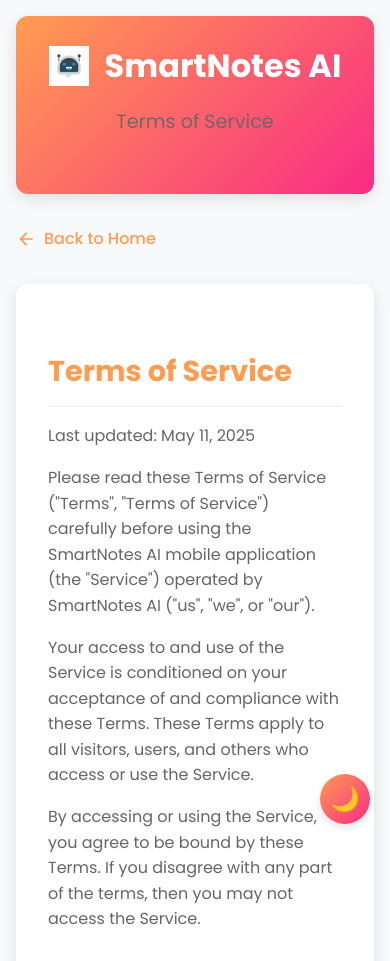
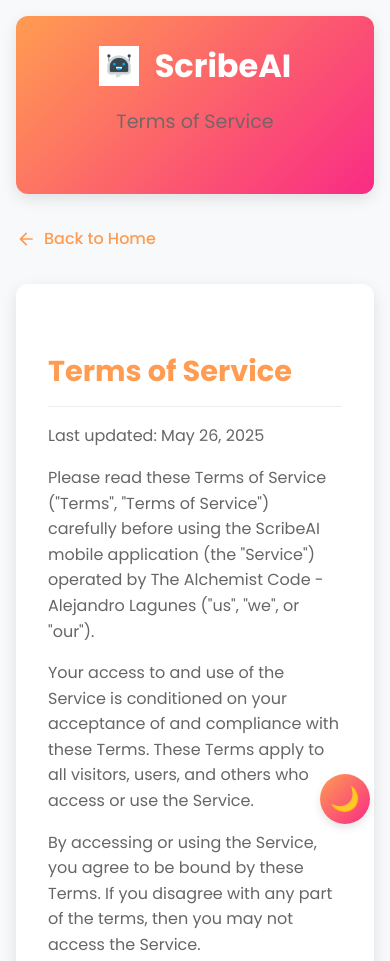
Before and after one commit to Alekla0126/InstaNotes-Website, a plain HTML site: page terms.html in a window 390 px wide. Shown: the top 961 px of the page. Drawn offline with Linux system fonts and the light colour scheme.

Commit message:
Updating the name

```diff
--- a/terms.html
+++ b/terms.html
@@ -3,7 +3,7 @@
 <head>
     <meta charset="UTF-8">
     <meta name="viewport" content="width=device-width, initial-scale=1.0">
-    <title>Terms of Service - SmartNotes AI</title>
+    <title>Terms of Service - ScribeAI</title>
     <link rel="stylesheet" href="styles.css">
     <link rel="preconnect" href="https://fonts.googleapis.com">
     <link rel="preconnect" href="https://fonts.gstatic.com" crossorigin>
@@ -14,8 +14,8 @@
     <div class="container">
         <header>
             <div class="logo-container">
-                <img src="assets/logo.png" alt="SmartNotes AI Logo" class="logo">
-                <h1>SmartNotes AI</h1>
+                <img src="assets/logo.png" alt="ScribeAI Logo" class="logo">
+                <h1>ScribeAI</h1>
             </div>
             <p class="tagline">Terms of Service</p>
         </header>
@@ -29,8 +29,8 @@
 
         <div class="content-container">
             <h2>Terms of Service</h2>
-            <p>Last updated: May 11, 2025</p>
-            <p>Please read these Terms of Service ("Terms", "Terms of Service") carefully before using the SmartNotes AI mobile application (the "Service") operated by SmartNotes AI ("us", "we", or "our").</p>
+            <p>Last updated: May 26, 2025</p>
+            <p>Please read these Terms of Service ("Terms", "Terms of Service") carefully before using the ScribeAI mobile application (the "Service") operated by The Alchemist Code - Alejandro Lagunes ("us", "we", or "our").</p>
             <p>Your access to and use of the Service is conditioned on your acceptance of and compliance with these Terms. These Terms apply to all visitors, users, and others who access or use the Service.</p>
             <p>By accessing or using the Service, you agree to be bound by these Terms. If you disagree with any part of the terms, then you may not access the Service.</p>
 
@@ -47,13 +47,13 @@
 
             <p>At the end of each period, your subscription will automatically renew under the same conditions unless you cancel it or we cancel it.</p>
             <p>You may cancel your subscription either through your online account management or by contacting our customer support team.</p>
-            <p>SmartNotes AI reserves the right to change subscription fees. We will provide notice of any price change at least 30 days in advance. By continuing to use the Service after those 30 days, you accept the new prices.</p>
+            <p>ScribeAI reserves the right to change subscription fees. We will provide notice of any price change at least 30 days in advance. By continuing to use the Service after those 30 days, you accept the new prices.</p>
 
             <h2>2. Free Trial</h2>
-            <p>SmartNotes AI may, at its sole discretion, offer a Premium Subscription with a free trial for a limited period of time.</p>
+            <p>ScribeAI may, at its sole discretion, offer a Premium Subscription with a free trial for a limited period of time.</p>
             <p>You may be required to enter your billing information to sign up for the free trial.</p>
             <p>If you do not cancel the subscription before the free trial period ends, we will automatically charge the subscription fee for the type of subscription you selected.</p>
-            <p>At any time and without notice, SmartNotes AI reserves the right to modify the terms and conditions of the free trial offer or to cancel it entirely.</p>
+            <p>At any time and without notice, ScribeAI reserves the right to modify the terms and conditions of the free trial offer or to cancel it entirely.</p>
 
             <h2>3. Content</h2>
             <p>Our Service allows you to post, share, store, and otherwise make available certain information, text, or material ("Content").</p>
@@ -66,9 +66,9 @@
             <ul>
                 <li>In any way that violates any applicable national or international law or regulation.</li>
                 <li>To transmit, or procure the sending of, any advertising or promotional material, including any "junk mail", "chain letter," "spam," or any other similar solicitation.</li>
-                <li>To impersonate or attempt to impersonate SmartNotes AI, a company employee, another user, or any other person or entity.</li>
+                <li>To impersonate or attempt to impersonate ScribeAI, The Alchemist Code - Alejandro Lagunes, a company employee, another user, or any other person or entity.</li>
                 <li>In any way that infringes upon the rights of others, or in any way is illegal, threatening, fraudulent, or harmful.</li>
-                <li>To engage in any other conduct that restricts or inhibits anyone's use or enjoyment of the Service, or which may harm SmartNotes AI or users of the Service or expose them to liability.</li>
+                <li>To engage in any other conduct that restricts or inhibits anyone's use or enjoyment of the Service, or which may harm ScribeAI, The Alchemist Code - Alejandro Lagunes, or users of the Service or expose them to liability.</li>
             </ul>
 
             <h2>5. Termination</h2>
@@ -76,7 +76,7 @@
             <p>Upon termination, your right to use the Service will immediately cease. If you wish to terminate your account, you may simply discontinue using the Service or contact us to request account deletion.</p>
 
             <h2>6. Limitation of Liability</h2>
-            <p>In no event shall SmartNotes AI, nor its directors, employees, partners, agents, suppliers, or affiliates, be liable for any indirect, incidental, special, consequential, or punitive damages, including without limitation, loss of profits, data, use, goodwill, or other intangible losses, resulting from:</p>
+            <p>In no event shall ScribeAI, The Alchemist Code - Alejandro Lagunes, nor its directors, employees, partners, agents, suppliers, or affiliates, be liable for any indirect, incidental, special, consequential, or punitive damages, including without limitation, loss of profits, data, use, goodwill, or other intangible losses, resulting from:</p>
             <ul>
                 <li>Your access to or use of or inability to access or use the Service.</li>
                 <li>Any conduct or content of any third party on the Service.</li>
@@ -89,13 +89,13 @@
             <p>By continuing to access or use our Service after those revisions become effective, you agree to be bound by the revised terms. If you do not agree to the new terms, please stop using the Service.</p>
 
             <h2>8. Contact Us</h2>
-            <p>If you have any questions about these Terms, please contact us at support@smartnotesai.com.</p>
+            <p>If you have any questions about these Terms, please contact us at contact@thealchemistcode.dev.</p>
 
-            <p class="date">Last modified: May 11, 2025</p>
+            <p class="date">Last modified: May 26, 2025</p>
         </div>
 
         <footer>
-            <p>&copy; 2025 SmartNotes AI. All rights reserved.</p>
+            <p>&copy; 2025 ScribeAI | The Alchemist Code - Alejandro Lagunes. All rights reserved.</p>
         </footer>
     </div>
 </body>
```
Also changed, not shown: index.html (+3 -3 lines), privacy.html (+11 -10 lines).
